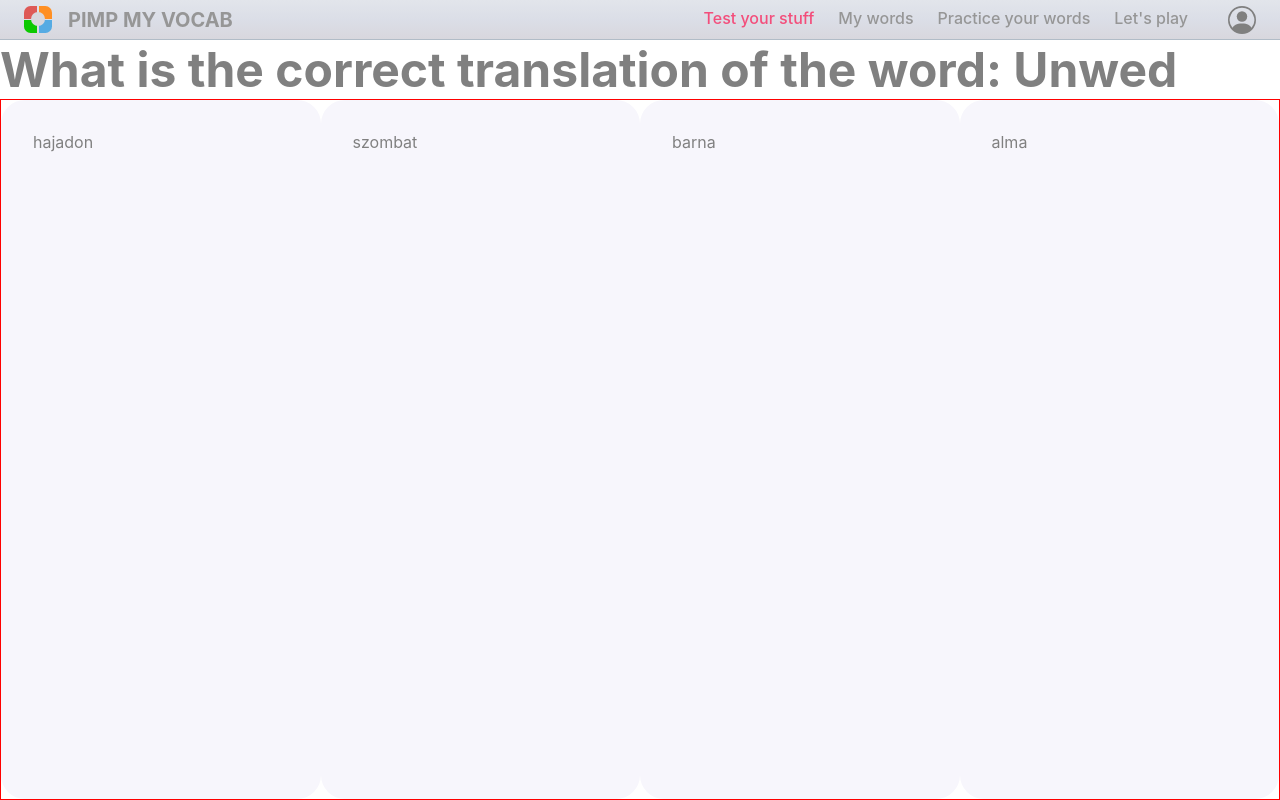
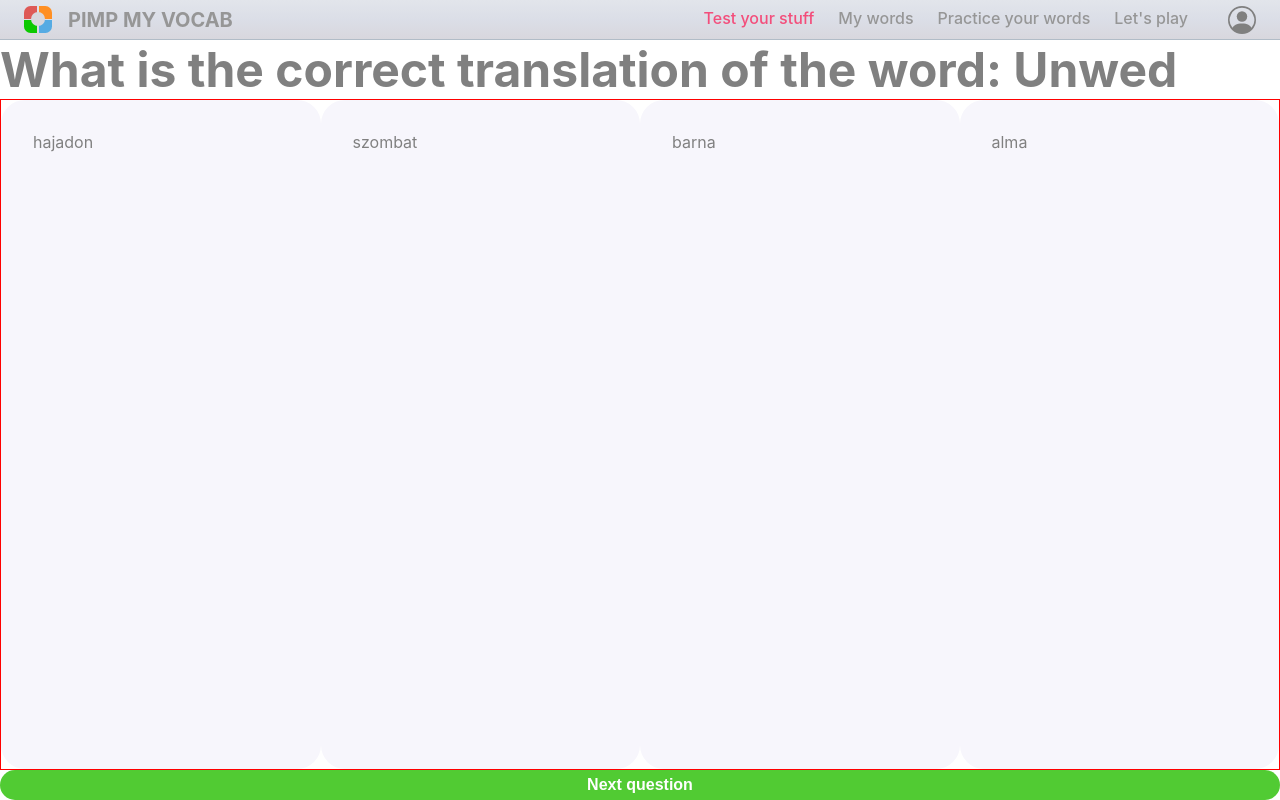
Before and after one commit to Crepkey/pmv_frond_end, a React (Create React App) app: page /practice/words in a window 1280 px wide. Built offline with nearby package versions, Linux system fonts and the light colour scheme.

Commit message:
Next button has been implemented

```diff
--- a/src/components/mainComponents/PracticeWords.tsx
+++ b/src/components/mainComponents/PracticeWords.tsx
@@ -113,6 +113,8 @@ const dummyData: DummyData = {
 };
 
 export default function PracticeWords() {
+	const [actualRiddle, setActualRiddle] = useState<number>(0);
+
 	function generateRandomAnswers(correctWord: Word) {
 		const correctAnswerPosition: number = random(3); /* FIXME: HARD CODED!!! It will be dynamically changed*/
 		const answers: string[] = [];
@@ -152,5 +154,10 @@ export default function PracticeWords() {
 		}
 	}
 
-	return <Fragment>{[0, 1, 2].map((index: number) => renderGameElements(index))}</Fragment>;
+	return (
+		<Fragment>
+			{renderGameElements(actualRiddle)}
+			<NextButton onClick={() => setActualRiddle((prevRiddle) => prevRiddle + 1)}>Next question</NextButton>
+		</Fragment>
+	);
 }
```
